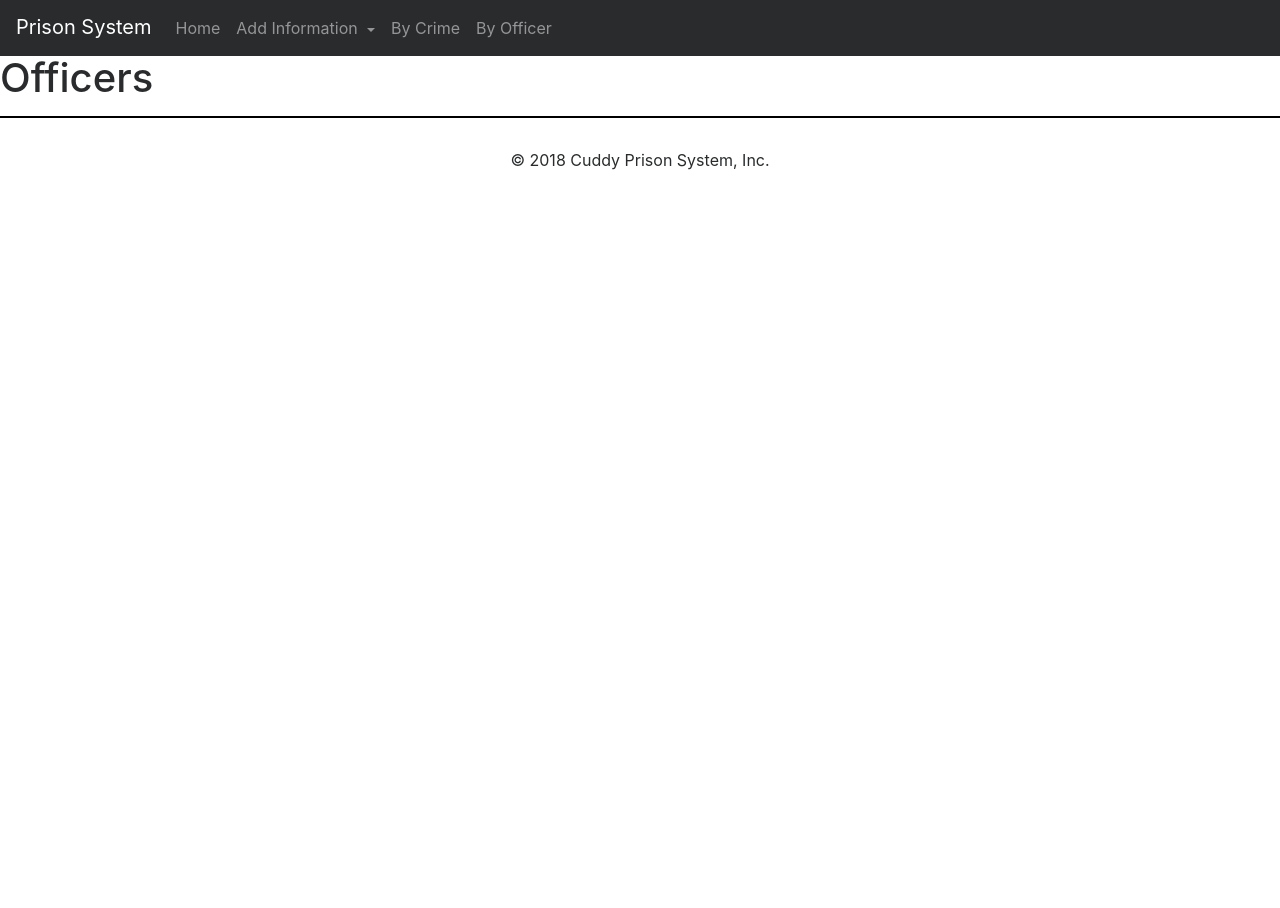
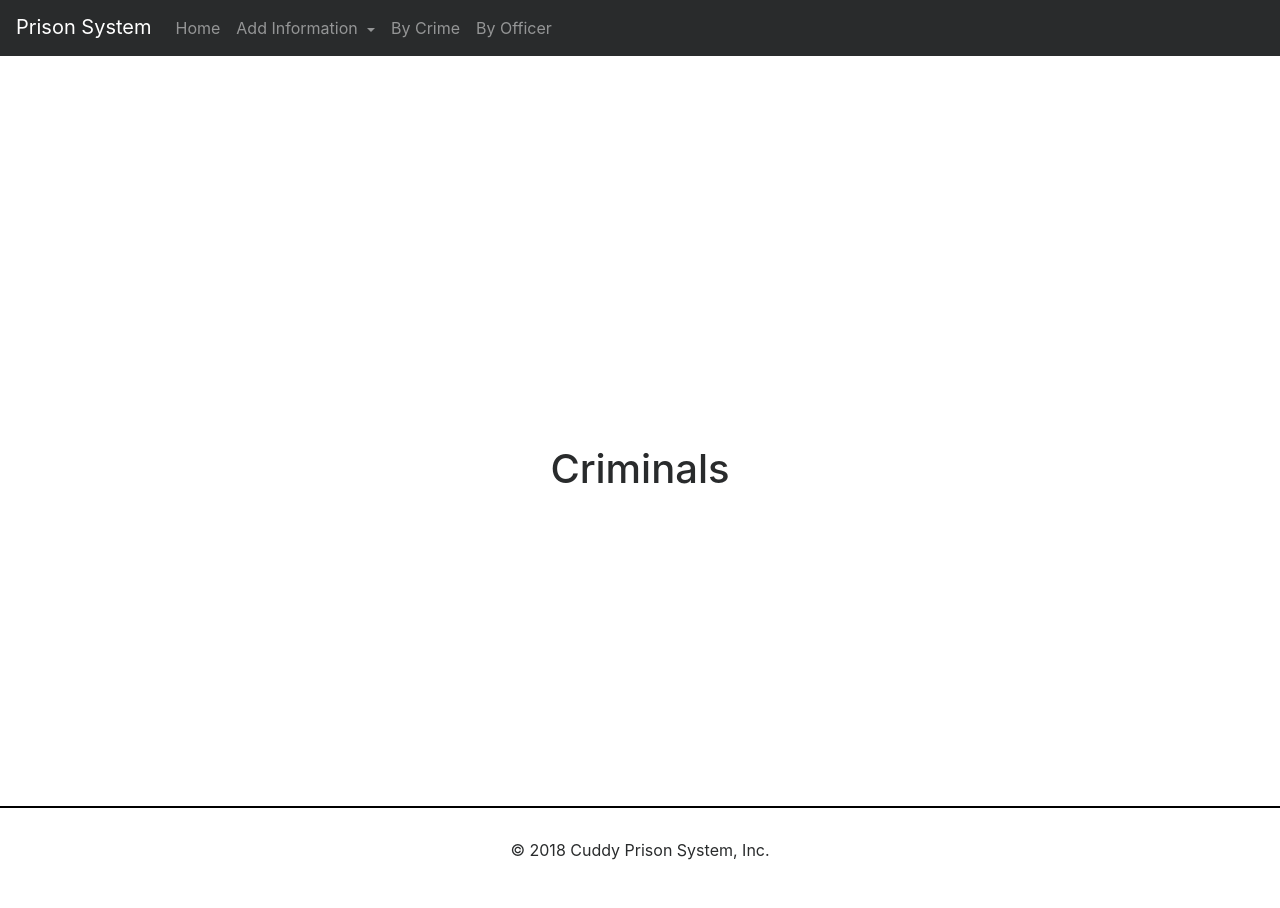
Before and after one commit to ravenusmc/prison_system, a PHP site: page /prison_manager/see_officers.php in a window 1280 px wide. Before the commit the page ends 170 px from the top, so only its background shows below. Run offline with PHP 8.4, Linux system fonts and the light colour scheme; data that the repository does not hold is empty; some libraries are stand-ins or nearby versions.

Commit message:
finished by_officer page

```diff
--- a/assets/css/by_officer.css
+++ b/assets/css/by_officer.css
@@ -23,3 +23,20 @@ CSS in this file will be for the by officer pages
   justify-content: center;
   align-items: center;
 }
+
+#by_officer_form {
+
+}
+
+/********************************
+CSS for See_officers page
+*********************************/
+
+#see_officers {
+  min-height: 650px;
+  margin-top: 100px;
+  display: flex;
+  flex-direction: column;
+  justify-content: center;
+  align-items: center;
+}
--- a/prison_manager/by_officer_form.php
+++ b/prison_manager/by_officer_form.php
@@ -15,8 +15,9 @@
             <?php echo $officer['first'] . ' ' . $officer['last']; ?><br>
           </option>
         <?php endforeach; ?>
-      </select><br>
+      </select>
 
+      <br>
 
     <input class='crime_form_button' type="submit" value="See Officers" />
   </form>
--- a/prison_manager/see_officers.php
+++ b/prison_manager/see_officers.php
@@ -1,15 +1,18 @@
 <?php include '../view/header.php'; ?>
 <link rel="stylesheet" type="text/css" href="../assets/css/by_officer.css">
 
-<h1>Officers</h1>
+
+<main id="see_officers">
+
+  <h1>Criminals</h1>
 
   <ol>
-  <?php foreach ($criminals as $criminal) : ?>
+    <?php foreach ($criminals as $criminal) : ?>
+      <li class='by_crime_li'><?php echo $criminal['first_name'] . ' ' . $criminal['last_name'] . '<br>'; ?></li>
+    <?php endforeach; ?>
+  </ol>
 
-    <li class='by_crime_li'><?php echo $criminal['first_name'] . ' ' . $criminal['last_name'] . '<br>'; ?></li>
-
-  <?php endforeach; ?>
-  </ol>
+</main>
 
 
 
```
